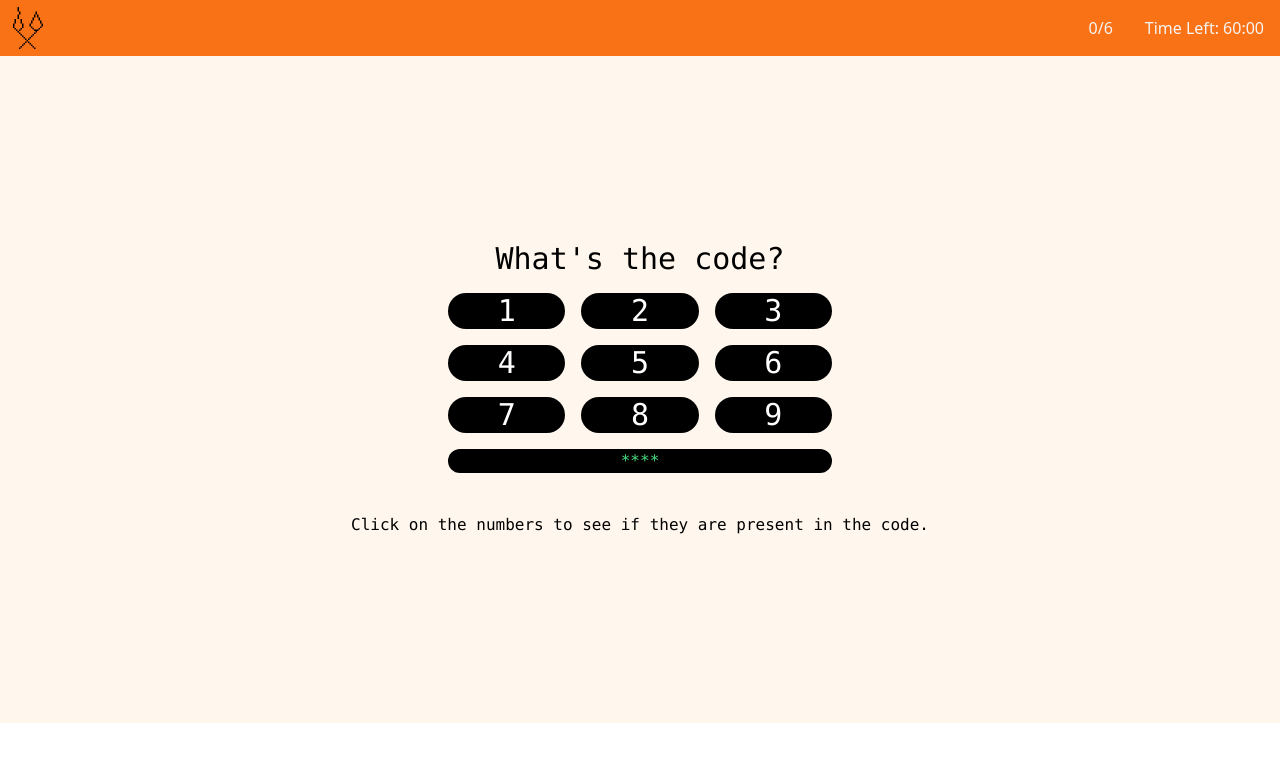
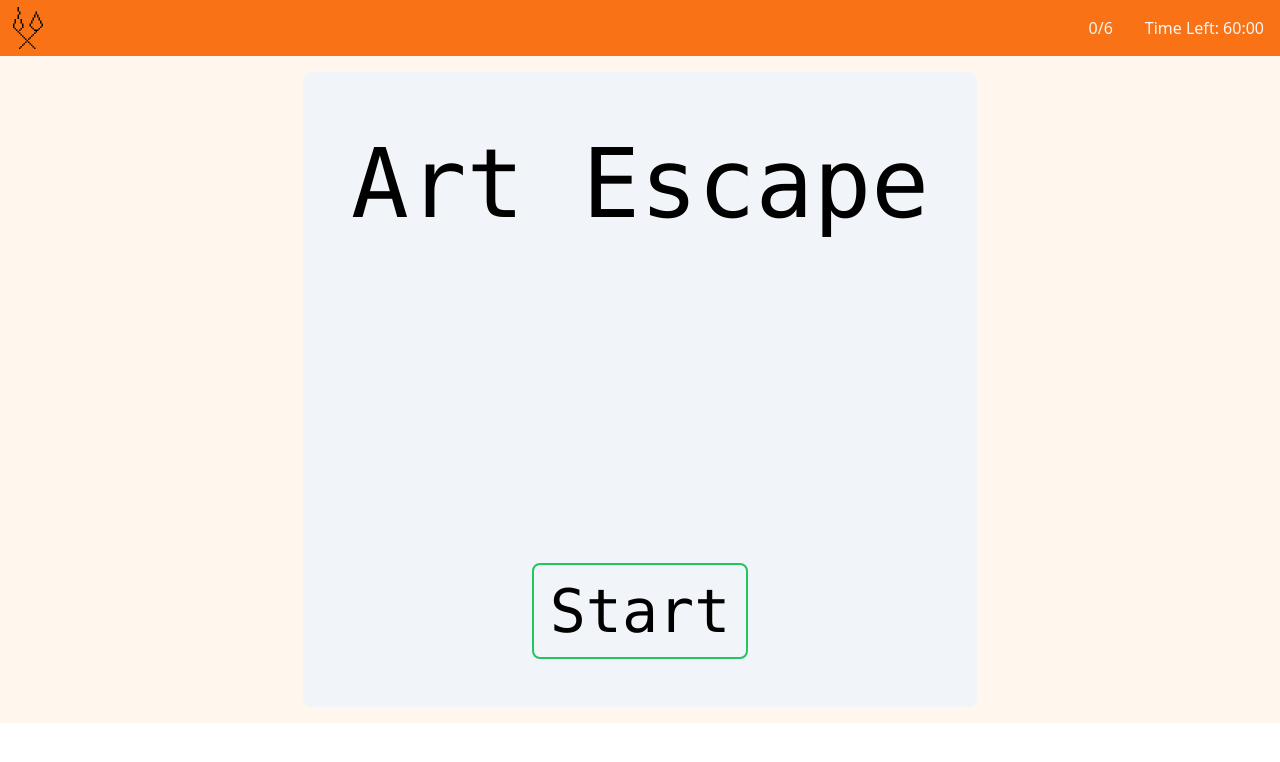
Before and after one commit to sjapaget/escape-game-react, a React (Vite) app: page / in a window 1280 px wide. Shown: the top 762 px of the page. Built offline with nearby package versions, Linux system fonts and the light colour scheme.

Commit message:
Fix ordering of scenes

```diff
--- a/src/App.jsx
+++ b/src/App.jsx
@@ -31,12 +31,8 @@ function App() {
     <div className='h-screen'>
       <Nav scene={scene}/>
       <div className="flex flex-row justify-center h-5/6 p-4 bg-orange-50 font-mono">
-        {scene === 0  && <Scene2
-                            sceneChange={nextScene}
-                            />
-        }
 
-        {scene === 1 && <Start
+        {scene === 0 && <Start
                            sceneChange={nextScene}
                            />
         }
@@ -45,6 +41,11 @@ function App() {
                           startGame={recordStartTime}
                           sceneChange={nextScene}
                           />
+        }
+
+        {scene === 2  && <Scene2
+                            sceneChange={nextScene}
+                            />
         }
 
         {scene === 3 && <EndScene
```
